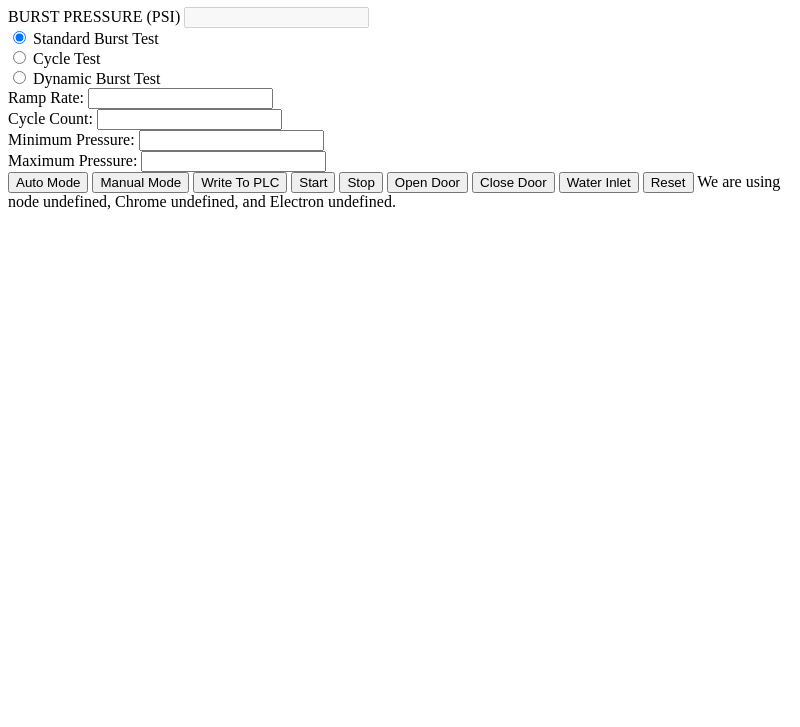
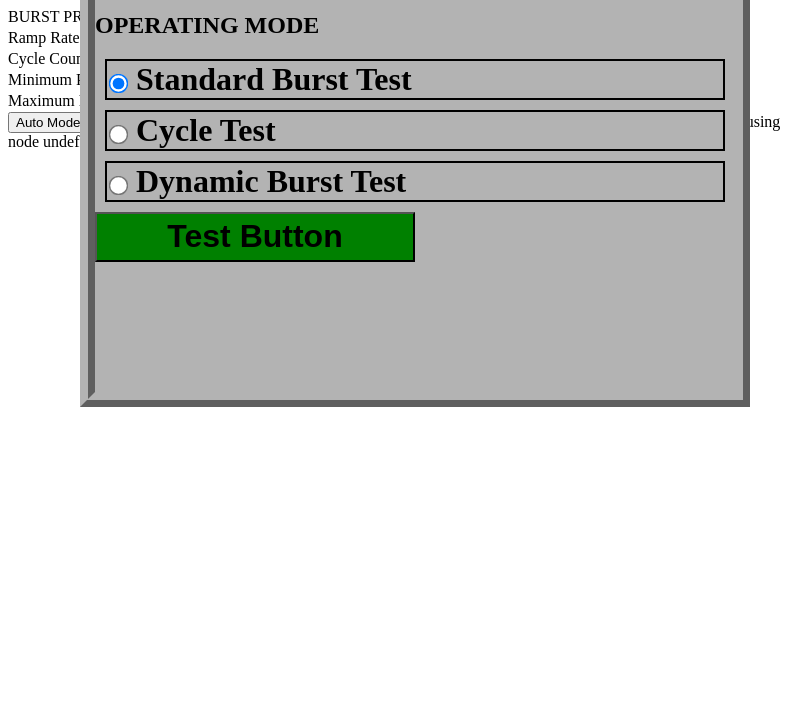
Before and after one commit to jon511/hydroburstUI, an Electron app: page index.html in a window 800 px wide. Shown: the part 73-800 px from the top of the page. Drawn offline with Linux system fonts and the light colour scheme; no server answers.

Commit message:
updated setup ui

```diff
--- a/css/main.css
+++ b/css/main.css
@@ -3,3 +3,36 @@ h1 {
     text-align: center;
     color: blue;
 }
+
+.setupClass {
+    border: rgb(179, 179, 179) 15px inset;
+    border-style: ridge;
+    background-color:rgb(179, 179, 179);
+    height: 50%;
+    width: 80%;
+    position: fixed;
+    top: 50px;
+    left: 10%;
+    z-index: 1;
+}
+
+.radioButton{
+    border: solid 2px black;
+    font-size: xx-large;
+    font-weight: bold;
+    margin: 10px;
+}
+
+input[type='radio'] { transform: scale(1.5); }
+
+.hidden {
+    display: none;
+}
+
+.testButton {
+    width: 50%;
+    height: 50px;
+    font-size: xx-large;
+    font-weight: bold;
+    background-color: green;
+}
--- a/index.html
+++ b/index.html
@@ -19,18 +19,7 @@
       </div>
     </div>
     <div>
-      <div>
-        <input type="radio" name="testTypeGroup" id="standardTestSelected" value="standard" checked>
-        <label for="standardTestSelected">Standard Burst Test</label>
-      </div>
-      <div>
-        <input type="radio" name="testTypeGroup" id="cycleTestSeleceted" value="cycleTest">
-        <label for="cycleTestSeleceted">Cycle Test</label>
-      </div>
-      <div>
-        <input type="radio" name="testTypeGroup" id="dynamicTestSelected" value="dynamicBurst">
-        <label for="dynamicTestSelected">Dynamic Burst Test</label>
-      </div>
+
       <div>
         <label for="rampRateWrite">Ramp Rate:</label>
         <input type="number" name="rampRate" id="rampRateWrite">
@@ -57,8 +46,31 @@
     <button id="closeDoorButton">Close Door</button>
     <button id="waterInletButton">Water Inlet</button>
     <button id="resetButton">Reset</button>
+
+
     We are using node <script>document.write(process.versions.node)</script>,
     Chrome <script>document.write(process.versions.chrome)</script>,
     and Electron <script>document.write(process.versions.electron)</script>.
-  </body>
+    <div id="setupDiv" class="setupClass">
+
+      <div class="radioGroup">
+        <h2>OPERATING MODE</h2>
+        <div class="radioButton">
+          <input type="radio" name="testTypeGroup" id="standardTestSelected" value="standard" checked>
+          <label for="standardTestSelected">Standard Burst Test</label>
+        </div>
+        <div class="radioButton">
+          <input type="radio" name="testTypeGroup" id="cycleTestSeleceted" value="cycleTest">
+          <label for="cycleTestSeleceted">Cycle Test</label>
+        </div>
+        <div class="radioButton">
+          <input type="radio" name="testTypeGroup" id="dynamicTestSelected" value="dynamicBurst">
+          <label for="dynamicTestSelected">Dynamic Burst Test</label>
+        </div>
+        <button class="testButton">Test Button</button>
+      </div>
+
+    </div>
+
+</body>
 </html>
--- a/main.js
+++ b/main.js
@@ -9,7 +9,8 @@ function createWindow () {
     height: 600,
     webPreferences: {
       nodeIntegration: true
-    }
+    },
+
   })
 
   // and load the index.html of the app.
@@ -38,6 +39,7 @@ app.on('activate', () => {
   // dock icon is clicked and there are no other windows open.
   if (BrowserWindow.getAllWindows().length === 0) {
     createWindow()
+
   }
 })
 
```
